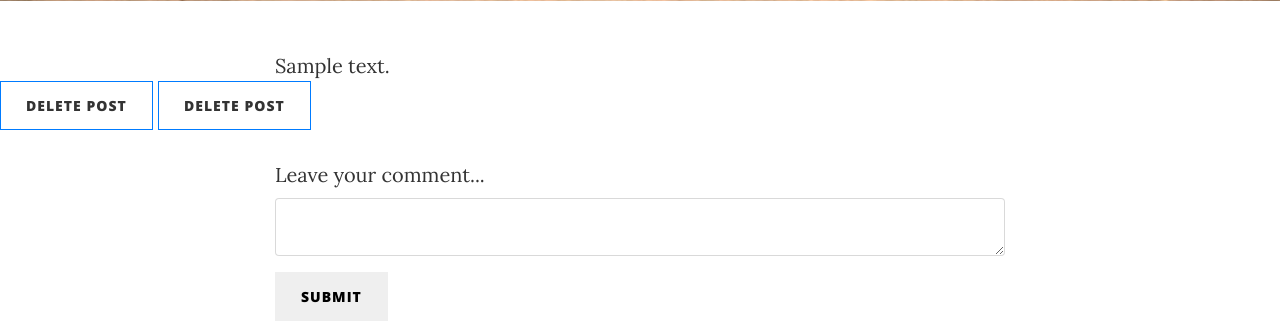
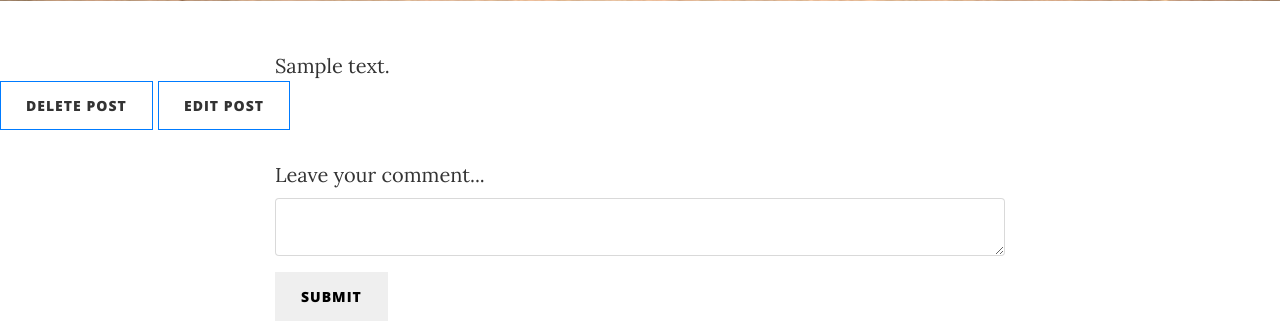
Before and after one commit to cherucole/Blog-Project, a Flask app: page /post/1 in a window 1280 px wide. Shown: the part 555-876 px from the top of the page. Run offline with Flask 2, Linux system fonts and the light colour scheme; tables that the repository leaves empty hold one stand-in row (values such as "Sample post"); some libraries are stand-ins or nearby versions.

Commit message:
added edit

```diff
--- a/app/templates/post.html
+++ b/app/templates/post.html
@@ -85,7 +85,7 @@
         </div>
       </div>
                             <button type="button" class="btn btn-outline-primary"><a href="/post/delete/{{post.id}}">Delete Post</a></button>
-    <button type="button" class="btn btn-outline-primary"><a href="/blogpost/edit/{{post.id}}">Delete Post</a></button>
+    <button type="button" class="btn btn-outline-primary"><a href="/blogpost/edit/{{post.id}}">Edit Post</a></button>
     </article>
 
 
```
